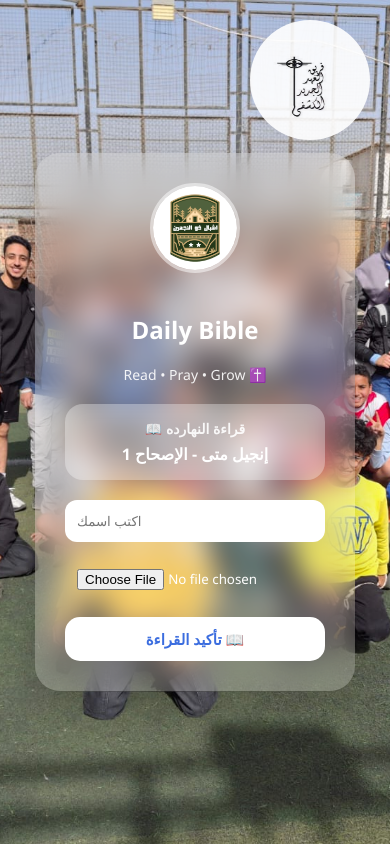
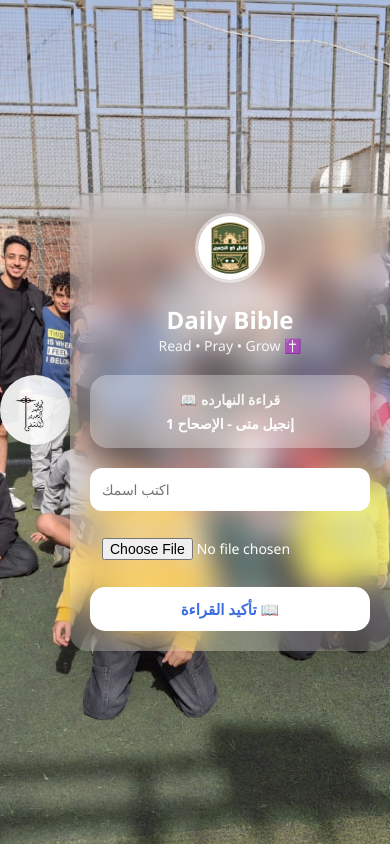
Before and after one commit to mina126/daily-bible, a Flask app: page / in a window 390 px wide. Run offline with Flask 3, Linux system fonts and the light colour scheme.

Commit message:
Update style.css

```diff
--- a/static/style.css
+++ b/static/style.css
@@ -1,4 +1,4 @@
-* {
+/* * {
     box-sizing: border-box;
     font-family: "Segoe UI", sans-serif;
 }
@@ -13,8 +13,7 @@ body {
         linear-gradient(
             rgba(0, 0, 0, 0.25),
             rgba(0, 0, 0, 0.25)
-        ),
-        url("../static/imged/backgrounds/bg_\ \(10\).jpeg");
+        )
 
 
 
@@ -47,18 +46,17 @@ body {
     border-radius: 80%;
     margin-bottom: 80px;
 
-    /* لجعل الشعار شفافاً (درجة الشفافية 0.7 من 1) */
+
     opacity: 0.9;
 
-    /* التمركز الصحيح لكل الشاشات */
     position: fixed;
-    top: 20px;     /* مسافة ثابتة من الأعلى */
-    right: 20px;    /* مسافة ثابتة من اليسار بدلاً من 1200px */
+    top: 20px;
+    right: 20px;
 
-    /* لضمان عدم وجود خلفية خلف الصورة */
+
     background-color: transparent;
 
-    /* لضمان عدم تغطية العناصر الأخرى له أو العكس */
+
     z-index: 1500;
 }
 
@@ -145,4 +143,171 @@ button {
     margin: 5px 0 0;
     font-size: 16px;
     font-weight: bold;
+} */
+
+
+
+
+/* Reset */
+* {
+    box-sizing: border-box;
+    margin: 0;
+    padding: 0;
+    font-family: "Segoe UI", Arial, sans-serif;
 }
+
+/* Body */
+body {
+    min-height: 100vh;
+    display: flex;
+    justify-content: center;
+    align-items: center;
+
+    background:
+        linear-gradient(
+            rgba(0, 0, 0, 0.25),
+            rgba(0, 0, 0, 0.25)
+        );
+    background-size: cover;
+    background-position: center;
+    background-repeat: no-repeat;
+
+    transition: background-image 1.5s ease-in-out;
+}
+
+/* Card */
+.card {
+    width: 320px;
+    padding: 30px;
+    border-radius: 25px;
+    background: rgba(255, 255, 255, 0.2);
+    backdrop-filter: blur(15px);
+    box-shadow: 0 20px 40px rgba(0,0,0,0.2);
+    text-align: center;
+    color: #fff;
+}
+
+/* Logo */
+.logo img {
+    width: 80px;
+    height: 80px;
+    border-radius: 50%;
+    margin-bottom: 20px;
+    opacity: 0.9;
+    background-color: transparent;
+}
+
+/* Avatar */
+.avatar img {
+    width: 90px;
+    height: 90px;
+    border-radius: 50%;
+    border: 3px solid rgba(255,255,255,0.5);
+    margin-bottom: 15px;
+}
+
+/* Subtitle */
+.subtitle {
+    font-size: 14px;
+    opacity: 0.9;
+    margin-bottom: 20px;
+}
+
+/* Inputs */
+input {
+    width: 100%;
+    padding: 12px;
+    border-radius: 12px;
+    border: none;
+    outline: none;
+    margin-bottom: 15px;
+    font-size: 14px;
+}
+
+/* Button */
+button {
+    width: 100%;
+    padding: 12px;
+    border-radius: 15px;
+    border: none;
+    cursor: pointer;
+    font-size: 15px;
+    background: white;
+    color: #3b6ddf;
+    font-weight: bold;
+}
+
+/* Stats */
+.stats {
+    display: flex;
+    justify-content: space-between;
+    margin-top: 20px;
+    gap: 10px;
+}
+
+.box {
+    flex: 1;
+    padding: 12px;
+    border-radius: 15px;
+    background: rgba(255,255,255,0.25);
+}
+
+.box h3 {
+    margin: 0;
+    font-size: 18px;
+}
+
+.box span {
+    font-size: 12px;
+    opacity: 0.9;
+}
+
+/* Today Reading */
+.today-reading {
+    margin-bottom: 20px;
+    padding: 15px;
+    border-radius: 18px;
+    background: rgba(255, 255, 255, 0.25);
+    backdrop-filter: blur(10px);
+}
+
+.today-reading h4 {
+    font-size: 14px;
+    opacity: 0.9;
+}
+
+.today-reading p {
+    margin-top: 5px;
+    font-size: 16px;
+    font-weight: bold;
+}
+
+/* ===================== */
+/* 📱 Mobile Responsive */
+/* ===================== */
+@media (max-width: 480px) {
+
+    .card {
+        width: 90%;
+        padding: 20px;
+        border-radius: 18px;
+    }
+
+    .logo img {
+        width: 70px;
+        height: 70px;
+    }
+
+    .avatar img {
+        width: 70px;
+        height: 70px;
+    }
+
+    .stats {
+        flex-direction: column;
+    }
+
+    .today-reading p {
+        font-size: 14px;
+    }
+}
```
